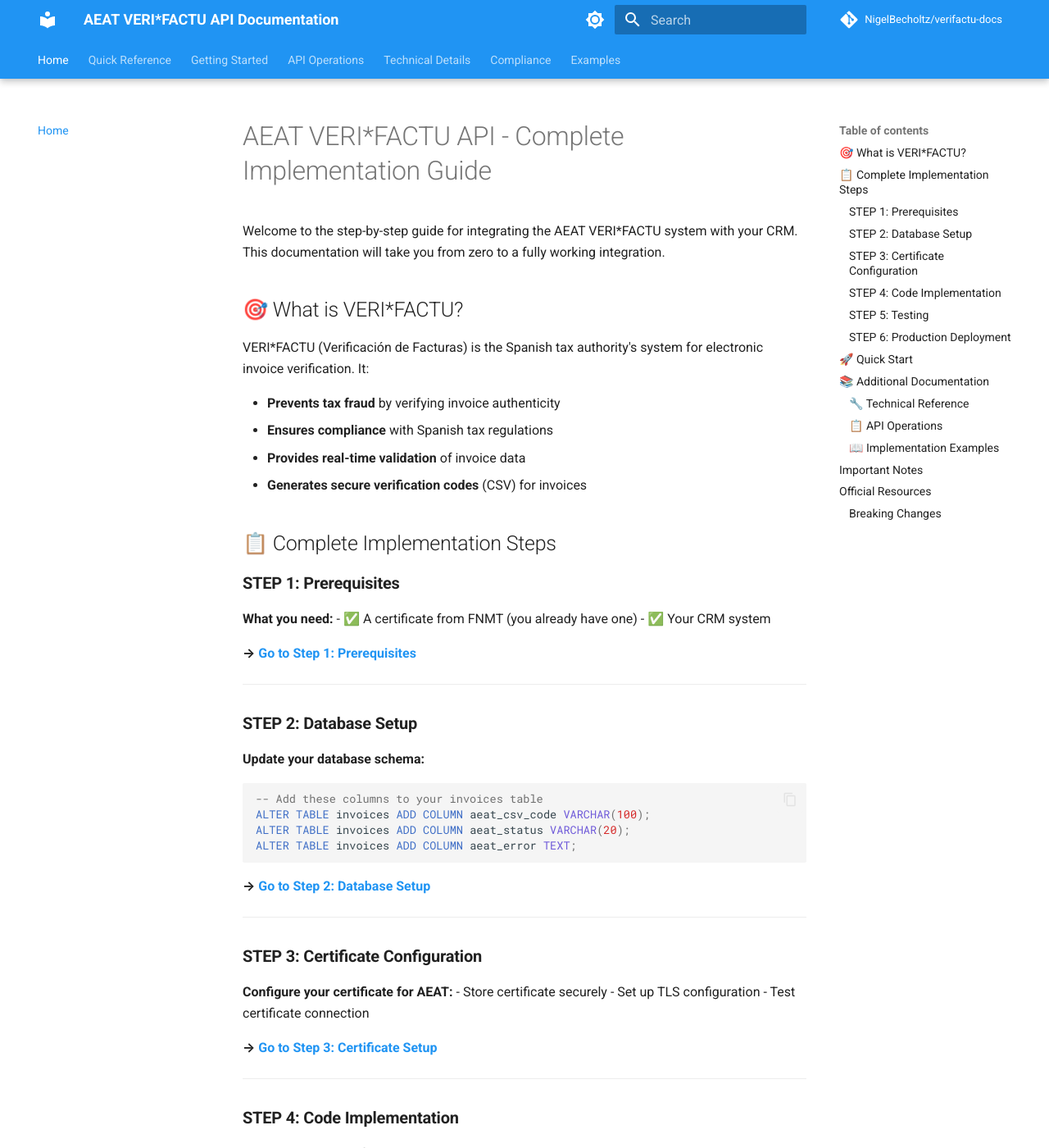
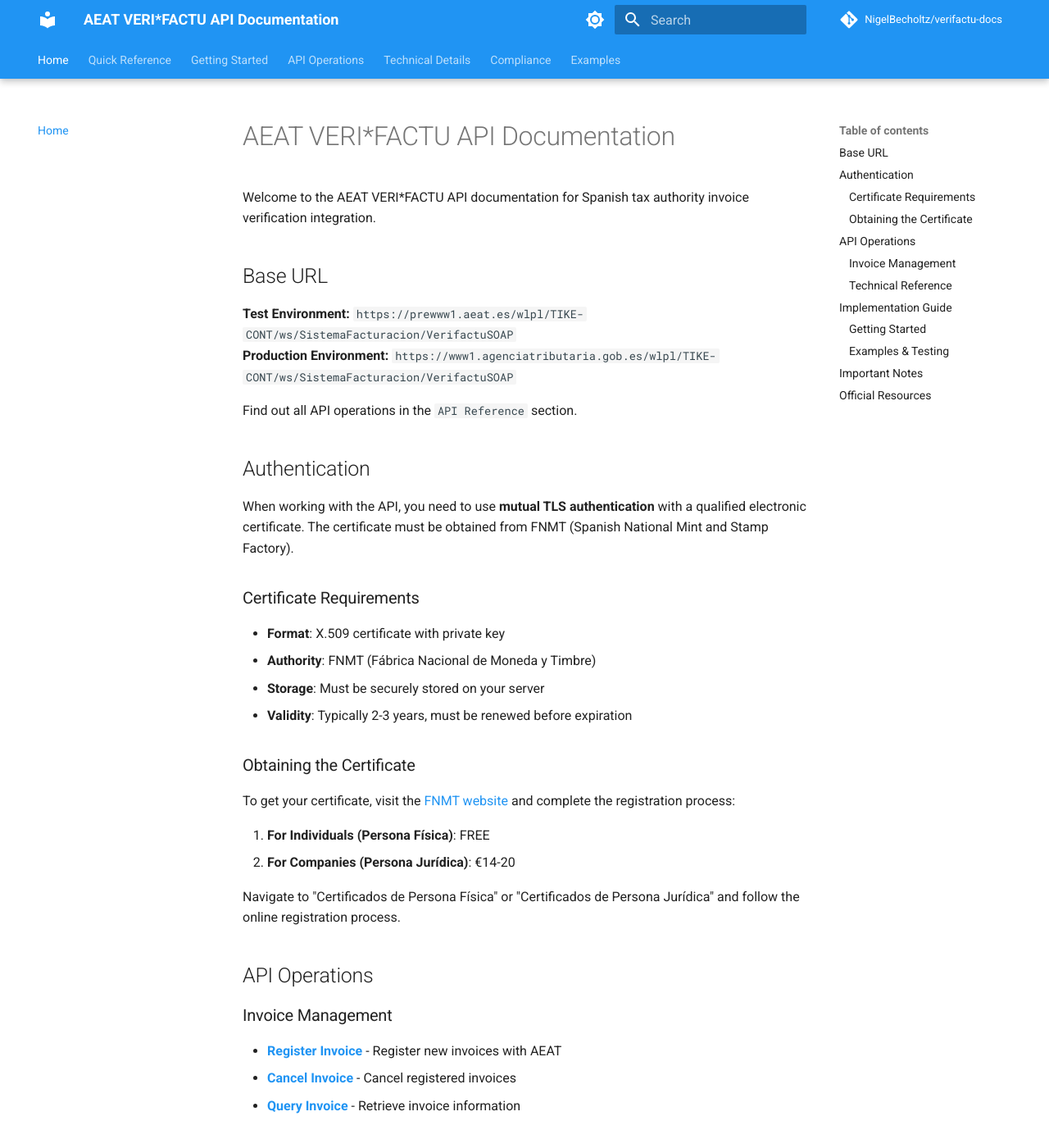
Before and after one commit to NigelBecholtz/verifactu-docs, an MkDocs documentation site: the page built from docs/index.md, in a window 1280 px wide and 1400 px high. Shown: the whole window at 82% size. Built offline with MkDocs 1.6.1 and Material for MkDocs 9.7.7, drawn with Linux system fonts in a browser that asks for light colours; comment, search, counter and statistics services are not loaded; some of the changed text lies outside the part shown.

Commit message:
Restructure documentation to professional API standard
- Updated index.md to match AML API documentation style
- Added clear Base URL section with test and production endpoints
- Restructured authentication section with certificate requirements
- Organized API operations into logical groups
- Removed step-by-step approach in favor of professional API docs
- Added implementation guide section
- Cleaned up duplicate sections and unnecessary content
- Made documentation consistent with company standards

````diff
--- a/docs/index.md
+++ b/docs/index.md
@@ -1,109 +1,54 @@
-# AEAT VERI*FACTU API - Complete Implementation Guide
+# AEAT VERI*FACTU API Documentation
 
-Welcome to the step-by-step guide for integrating the AEAT VERI*FACTU system with your CRM. This documentation will take you from zero to a fully working integration.
+Welcome to the AEAT VERI*FACTU API documentation for Spanish tax authority invoice verification integration.
 
-## 🎯 What is VERI*FACTU?
+## Base URL
 
-VERI*FACTU (Verificación de Facturas) is the Spanish tax authority's system for electronic invoice verification. It:
+**Test Environment:** `https://prewww1.aeat.es/wlpl/TIKE-CONT/ws/SistemaFacturacion/VerifactuSOAP`
+**Production Environment:** `https://www1.agenciatributaria.gob.es/wlpl/TIKE-CONT/ws/SistemaFacturacion/VerifactuSOAP`
 
-- **Prevents tax fraud** by verifying invoice authenticity
-- **Ensures compliance** with Spanish tax regulations
-- **Provides real-time validation** of invoice data
-- **Generates secure verification codes** (CSV) for invoices
+Find out all API operations in the `API Reference` section.
 
-## 📋 Complete Implementation Steps
+## Authentication
 
-### **STEP 1: Prerequisites**
+When working with the API, you need to use **mutual TLS authentication** with a qualified electronic certificate. The certificate must be obtained from FNMT (Spanish National Mint and Stamp Factory).
 
-**What you need:**
-- ✅ A certificate from FNMT (you already have one)
-- ✅ Your CRM system
+### Certificate Requirements
 
-**→ [Go to Step 1: Prerequisites](authentication.md#step-1-prerequisites)**
+- **Format**: X.509 certificate with private key
+- **Authority**: FNMT (Fábrica Nacional de Moneda y Timbre)
+- **Storage**: Must be securely stored on your server
+- **Validity**: Typically 2-3 years, must be renewed before expiration
 
----
+### Obtaining the Certificate
 
-### **STEP 2: Database Setup**
+To get your certificate, visit the [FNMT website](https://www.sede.fnmt.gob.es/) and complete the registration process:
 
-**Update your database schema:**
-```sql
--- Add these columns to your invoices table
-ALTER TABLE invoices ADD COLUMN aeat_csv_code VARCHAR(100);
-ALTER TABLE invoices ADD COLUMN aeat_status VARCHAR(20);
-ALTER TABLE invoices ADD COLUMN aeat_error TEXT;
-```
+1. **For Individuals (Persona Física)**: FREE
+2. **For Companies (Persona Jurídica)**: €14-20
 
-**→ [Go to Step 2: Database Setup](node-implementation.md#step-2-database-setup)**
+Navigate to "Certificados de Persona Física" or "Certificados de Persona Jurídica" and follow the online registration process.
 
----
+## API Operations
 
-### **STEP 3: Certificate Configuration**
+### Invoice Management
+- **[Register Invoice](alta-register-invoice.md)** - Register new invoices with AEAT
+- **[Cancel Invoice](baja-cancel-invoice.md)** - Cancel registered invoices
+- **[Query Invoice](consulta-query-invoice.md)** - Retrieve invoice information
 
-**Configure your certificate for AEAT:**
-- Store certificate securely
-- Set up TLS configuration
-- Test certificate connection
-
-**→ [Go to Step 3: Certificate Setup](authentication.md#step-3-certificate-setup)**
-
----
-
-### **STEP 4: Code Implementation**
-
-**Implement the core functions:**
-- Send invoice to AEAT
-- Handle responses
-- Error handling
-
-**→ [Go to Step 4: Code Implementation](node-implementation.md#step-4-code-implementation)**
-
----
-
-### **STEP 5: Testing**
-
-**Test your integration:**
-- Test environment setup
-- Create test invoices
-- Verify CSV codes
-
-**→ [Go to Step 5: Testing](examples.md#step-5-testing)**
-
----
-
-### **STEP 6: Production Deployment**
-
-**Go live:**
-- Production environment setup
-- Monitoring and logging
-- Error handling
-
-**→ [Go to Step 6: Production](endpoints.md#step-6-production)**
-
----
-
-## 🚀 Quick Start
-
-**If you want to get started immediately:**
-
-1. **Update Database**
-2. **Add Basic Code**
-3. **Test Connection**
-
-**→ [Quick Start Guide](authentication.md#quick-start-30-minutes)**
-
-## 📚 Additional Documentation
-
-### 🔧 Technical Reference
+### Technical Reference
 - **[Parameters & Fields](parameters-and-fields.md)** - Detailed field explanations
 - **[Error Handling](error-handling.md)** - Error codes and troubleshooting
 - **[XSD Schema Reference](xsd-schema-reference.md)** - Complete schema documentation
 
-### 📋 API Operations
-- **[Register Invoice](alta-register-invoice.md)** - Complete guide to invoice registration
-- **[Cancel Invoice](baja-cancel-invoice.md)** - How to cancel registered invoices
-- **[Query Invoice](consulta-query-invoice.md)** - Retrieve invoice information
+## Implementation Guide
 
-### 📖 Implementation Examples
+### Getting Started
+- **[Authentication Setup](authentication.md)** - Certificate configuration and TLS setup
+- **[Database Setup](node-implementation.md)** - Database schema modifications
+- **[Code Implementation](node-implementation.md)** - Node.js implementation examples
+
+### Examples & Testing
 - **[Complete Examples](examples.md)** - Working examples for common scenarios
 - **[Quick Reference](quick-reference.md)** - Quick lookup for developers
 
@@ -117,16 +62,9 @@
 ## Official Resources
 
 - [AEAT Official Website](https://www.agenciatributaria.es/)
-- [VERI*FACTU Technical Documentation](https://sede.agenciatributaria.gob.es/Sede/iva/sistemas-informaticos-facturacion-verifactu.html) (geopend 23-10-2025)
+- [VERI*FACTU Technical Documentation](https://sede.agenciatributaria.gob.es/Sede/iva/sistemas-informaticos-facturacion-verifactu.html)
 - [FNMT Certificate Services](https://www.fnmt.es/)
-- [AEAT Security Guidelines](https://sede.agenciatributaria.gob.es/Sede/condiciones-uso-sede-electronica/validacion-certificado-sede/validacion-certificado-sede.html) (geopend 23-10-2025)
-
-### Breaking Changes
-- **None**: All versions are backward compatible
-- **Deprecation Notice**: 6 months advance notice for any breaking changes
-- **Migration Guide**: Available for any future breaking changes
-
-**Official Source**: [AEAT API Changelog](https://sede.agenciatributaria.gob.es/Sede/iva/sistemas-informaticos-facturacion-verifactu.html) (geopend 23-10-2025)
+- [AEAT Security Guidelines](https://sede.agenciatributaria.gob.es/Sede/condiciones-uso-sede-electronica/validacion-certificado-sede/validacion-certificado-sede.html)
 
 ---
 
````
